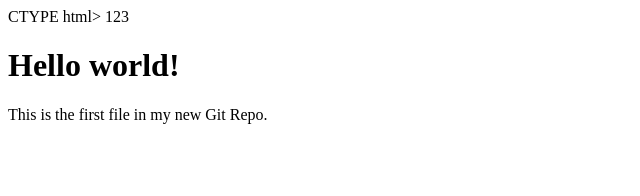
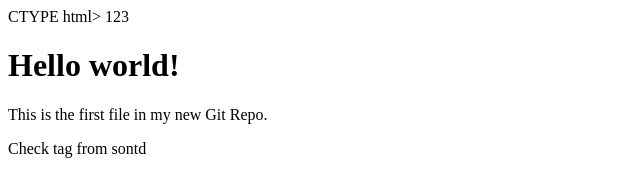
Before and after one commit to binhnguyen1995/hello-world, a plain HTML site: page index.html in a window 1280 px wide. Shown: the whole page, without its empty margins (0-640 px from the left). Drawn offline with Linux system fonts and the light colour scheme.

Commit message:
update tag

```diff
--- a/index.html
+++ b/index.html
@@ -9,6 +9,7 @@ CTYPE html>
 
 <h1>Hello world!</h1>
 <p>This is the first file in my new Git Repo.</p>
+Check tag from sontd
 
 </body>
 </html>
```
